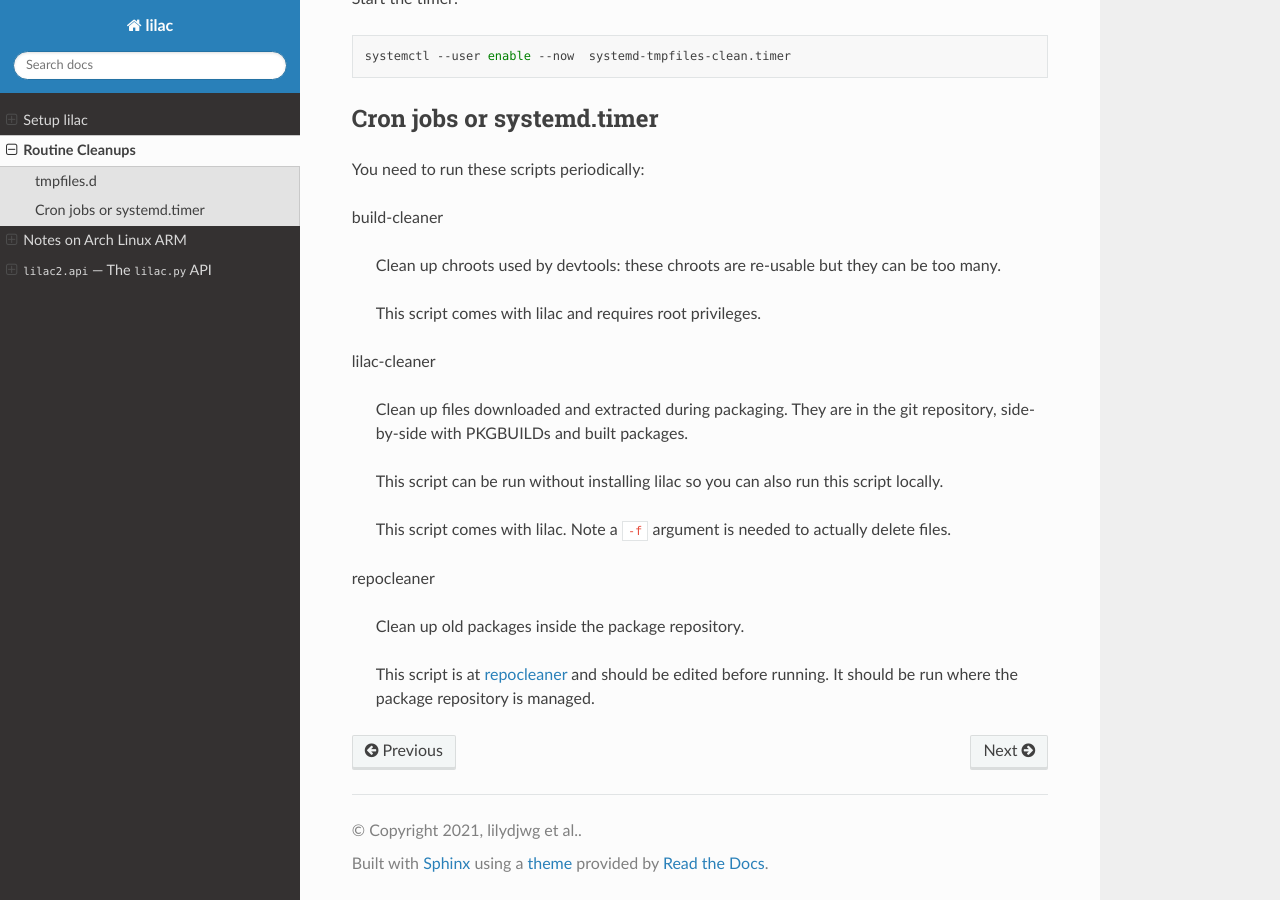
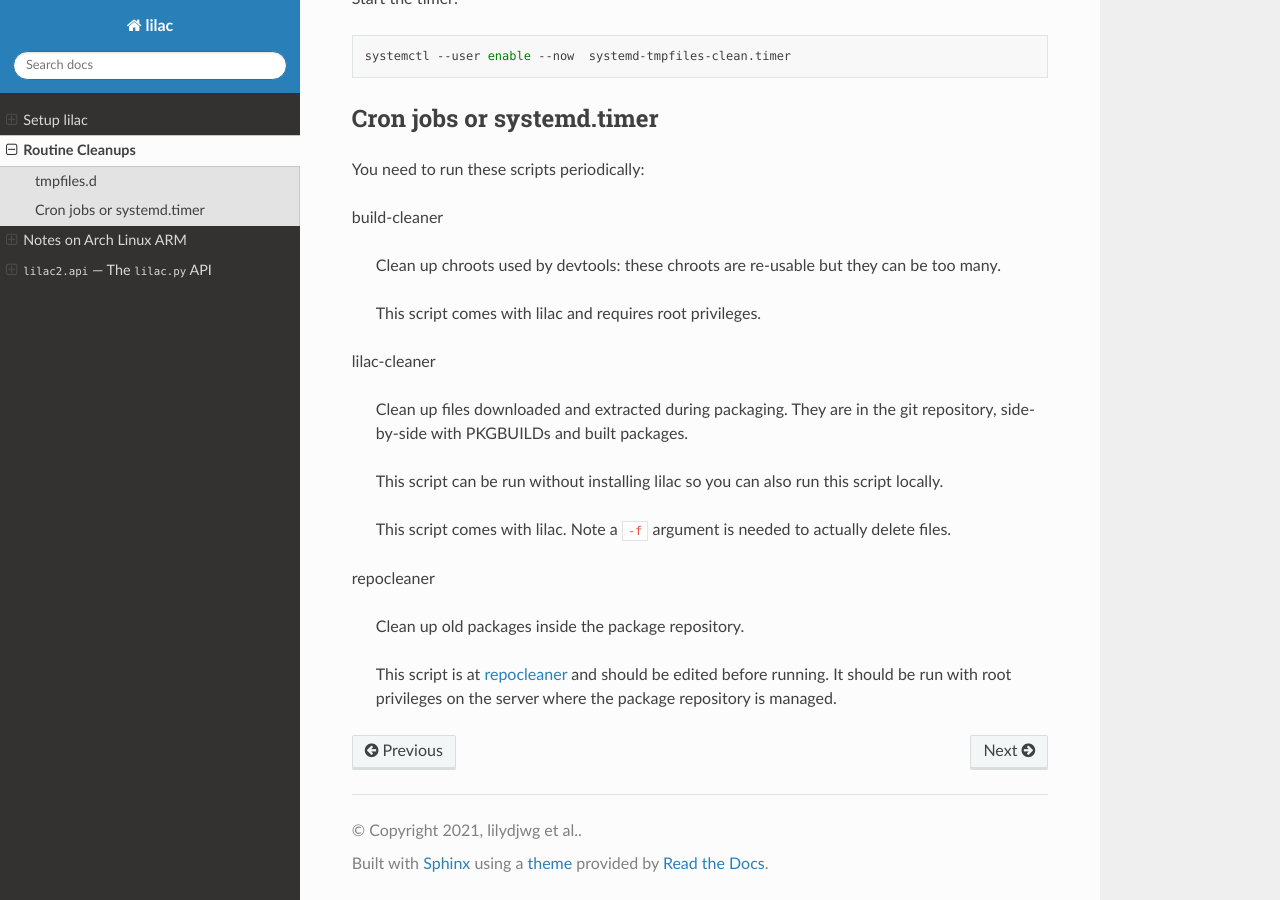
Before and after one commit to archlinuxcn/lilac, a Sphinx documentation site: the page built from docs/cleanup.rst, in a window 1280 px wide and 900 px high, scrolled down 626 px. Built offline with Sphinx 7.4.7 and the Read the Docs theme 2.0.0, drawn with Linux system fonts in a browser that asks for light colours.

Commit message:
docs: minor update

```diff
--- a/docs/cleanup.rst
+++ b/docs/cleanup.rst
@@ -50,4 +50,4 @@ repocleaner
 
   Clean up old packages inside the package repository.
 
-  This script is at `repocleaner <https://github.com/archlinuxcn/misc_scripts/blob/master/repocleaner>`_ and should be edited before running. It should be run where the package repository is managed.
+  This script is at `repocleaner <https://github.com/archlinuxcn/misc_scripts/blob/master/repocleaner>`_ and should be edited before running. It should be run with root privileges on the server where the package repository is managed.
```
